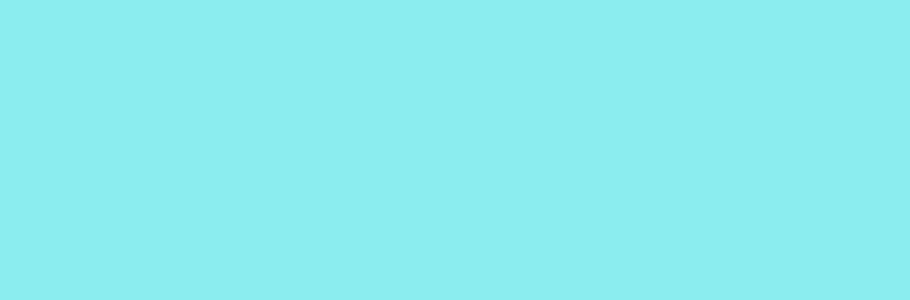
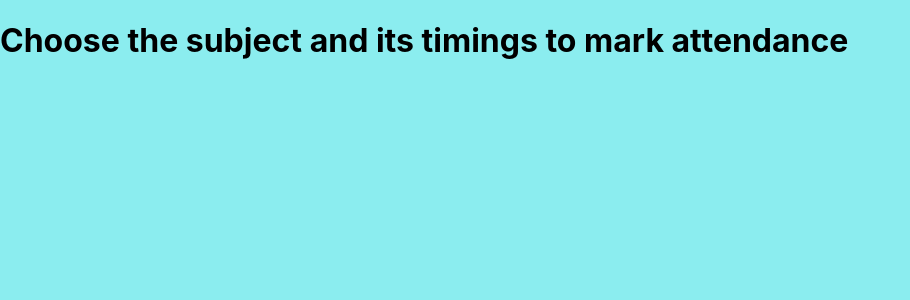
Before and after one commit to RhisavRay/student-attendance, a React (Create React App) app: page / in a window 1280 px wide. Both pictures are taken after typing "name@example.com", "Sample", "Sample" into the empty fields and a click on the button "Login". Shown: the top 300 px of the page, without its empty margins (0-910 px from the left). Built offline with nearby package versions, Linux system fonts and the light colour scheme.

Commit message:
Minor changes done

```diff
--- a/src/components/Home.js
+++ b/src/components/Home.js
@@ -1,9 +1,9 @@
-import './Home.css'
-
 function Home()
 {
     return(
-        <div></div>
+        <div>
+            <h1>Choose the subject and its timings to mark attendance</h1>
+        </div>
     )
 }
 
--- a/src/components/Login.css
+++ b/src/components/Login.css
@@ -1,8 +1,10 @@
-*, *::before, *::after {
+*, *::before, *::after
+{
   box-sizing: border-box;
 }
 
-body {
+body
+{
   margin: 0;
   background: #8bedef;
 }
```
